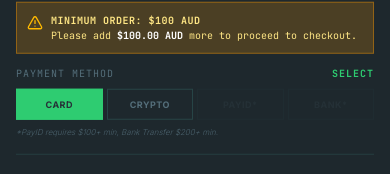
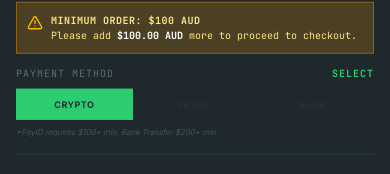
Before and after one commit to fidelcastrano-rgb/reta-australia, a Next.js app: page /checkout in a window 390 px wide. Shown: the part 1167-1341 px from the top of the page. Built offline with nearby package versions, Linux system fonts and the light colour scheme.

Commit message:
feat(checkout): remove credit card payment support
Deprecate credit card payment processing across the checkout flow, success page, and documentation to focus on alternative payment methods.

```diff
--- a/app/api/checkout/route.ts
+++ b/app/api/checkout/route.ts
@@ -1,6 +1,5 @@
 import { NextResponse } from 'next/server';
 import nodemailer from 'nodemailer';
-import { createBachsCheckoutSession } from '@/lib/bachs';
 
 export async function POST(req: Request) {
   try {
@@ -49,9 +48,7 @@ export async function POST(req: Request) {
     const smtpPass = process.env.SMTP_PASS;
 
     let paymentMethodLabel = 'Bank Transfer';
-    if (paymentMethod === 'card') {
-      paymentMethodLabel = 'Credit / Debit Card (Visa, Mastercard, Amex)';
-    } else if (paymentMethod === 'payid') {
+    if (paymentMethod === 'payid') {
       paymentMethodLabel = 'PayID';
     } else if (paymentMethod === 'crypto') {
       paymentMethodLabel = 'Cryptocurrency (USDT/BTC/LTC - Preferred)';
@@ -78,9 +75,7 @@ Payment Method: ${paymentMethodLabel}
     `;
 
     let paymentInstructions = '';
-    if (paymentMethod === 'card') {
-      paymentInstructions = `You have selected Credit / Debit Card payment. A secure card payment session has been generated. Once your card payment is completed, your order will be automatically confirmed and prepared for discrete dispatch.`;
-    } else if (paymentMethod === 'crypto') {
+    if (paymentMethod === 'crypto') {
       paymentInstructions = `You have selected Cryptocurrency. We will contact you manually with the transfer details shortly. (Crypto is our most preferred option with no delay in confirmation and processing).`;
     } else if (paymentMethod === 'payid') {
       paymentInstructions = `You have selected PayID. Our team will contact you shortly with the PayID transfer details to complete your payment.`;
@@ -152,36 +147,9 @@ ${orderDetails}
       console.log(clientEmailText);
     }
 
-    let checkoutUrl: string | undefined;
-    if (paymentMethod === 'card') {
-      try {
-        const origin = req.headers.get('origin') || process.env.APP_URL || 'https://reta-australia.com.au';
-        const session = await createBachsCheckoutSession({
-          orderId,
-          audTotal: calculatedTotal,
-          customer: {
-            email,
-            name: fullCustomerName,
-            phone_number: phone,
-          },
-          shippingMethod,
-          shippingAddress: fullAddress,
-          origin,
-          items,
-        });
-        checkoutUrl = session.checkout_url;
-      } catch (cardErr: any) {
-        console.error('Bachs card checkout session error:', cardErr);
-        return NextResponse.json({
-          error: cardErr.message || 'Failed to initialize secure card payment gateway. Please try again or select another payment option.'
-        }, { status: 500 });
-      }
-    }
-
     return NextResponse.json({
       success: true,
       orderId,
-      checkoutUrl,
       paymentMethod,
       total: calculatedTotal,
     });
--- a/app/checkout/page.tsx
+++ b/app/checkout/page.tsx
@@ -3,21 +3,17 @@
 import { useState, Suspense } from 'react';
 import { useCart } from '@/components/CartContext';
 import Link from 'next/link';
-import { useSearchParams } from 'next/navigation';
 import { motion } from 'motion/react';
-import { Loader2, MessageCircle, CheckCircle2, AlertCircle, CreditCard, ShieldCheck } from 'lucide-react';
+import { Loader2, MessageCircle, CheckCircle2 } from 'lucide-react';
 
 interface OrderResult {
   orderId: string;
   paymentMethod: string;
   total?: number;
-  checkoutUrl?: string;
 }
 
 function CheckoutContent() {
   const { items, clearOrder, removeItem } = useCart();
-  const searchParams = useSearchParams();
-  const isCanceled = searchParams?.get('canceled') === 'true';
 
   const [formData, setFormData] = useState({
     firstName: '',
@@ -31,7 +27,7 @@ function CheckoutContent() {
     country: 'Australia',
   });
   const [shippingMethod, setShippingMethod] = useState<'normal' | 'express'>('normal');
-  const [selectedPaymentMethod, setSelectedPaymentMethod] = useState<'card' | 'crypto' | 'payid' | 'bank_transfer'>('card');
+  const [selectedPaymentMethod, setSelectedPaymentMethod] = useState<'crypto' | 'payid' | 'bank_transfer'>('crypto');
   const [isSubmitting, setIsSubmitting] = useState(false);
   const [isWhatsAppSubmitting, setIsWhatsAppSubmitting] = useState(false);
   const [success, setSuccess] = useState(false);
@@ -54,9 +50,9 @@ function CheckoutContent() {
   // Derive the active payment method during render
   let paymentMethod = selectedPaymentMethod;
   if (paymentMethod === 'bank_transfer' && !isBankTransferAllowed) {
-    paymentMethod = isPayidAllowed ? 'payid' : 'card';
+    paymentMethod = isPayidAllowed ? 'payid' : 'crypto';
   } else if (paymentMethod === 'payid' && !isPayidAllowed) {
-    paymentMethod = 'card';
+    paymentMethod = 'crypto';
   }
 
   const handleSubmit = async (e: React.FormEvent) => {
@@ -88,12 +84,6 @@ function CheckoutContent() {
 
       if (!response.ok) {
         throw new Error(resData.error || 'Failed to process order. Please try again.');
-      }
-
-      // If credit card payment, redirect directly to Bachs hosted checkout session
-      if (paymentMethod === 'card' && resData.checkoutUrl) {
-        window.location.href = resData.checkoutUrl;
-        return;
       }
 
       setOrderResult(resData);
@@ -154,9 +144,7 @@ function CheckoutContent() {
       const whatsappNumber = "61485958620"; // Admin whatsapp number
 
       let paymentMethodLabel = 'Bank Transfer';
-      if (paymentMethod === 'card') {
-        paymentMethodLabel = 'Credit / Debit Card (Instant Gateway)';
-      } else if (paymentMethod === 'payid') {
+      if (paymentMethod === 'payid') {
         paymentMethodLabel = 'PayID';
       } else if (paymentMethod === 'crypto') {
         paymentMethodLabel = 'Cryptocurrency (USDT/BTC/LTC - Preferred)';
@@ -186,10 +174,6 @@ function CheckoutContent() {
       text += `\n*Subtotal:* $${subtotal.toFixed(2)} AUD\n`;
       text += `*Shipping:* $${shippingCost.toFixed(2)} AUD\n`;
       text += `*Total Order Amount:* $${total.toFixed(2)} AUD\n\n`;
-
-      if (paymentMethod === 'card' && resData.checkoutUrl) {
-        text += `*Card Payment Gateway Link:* ${resData.checkoutUrl}\n\n`;
-      }
 
       text += `Please send the payment instructions so I can transfer the funds immediately.`;
 
@@ -267,18 +251,7 @@ function CheckoutContent() {
           </div>
         </div>
       ) : (
-        <div>
-          {isCanceled && (
-            <div className="mb-8 p-4 bg-amber-50 border border-amber-300 text-amber-900 text-xs flex items-center gap-3">
-              <AlertCircle className="w-5 h-5 text-amber-700 shrink-0" />
-              <div>
-                <span className="font-bold block uppercase tracking-wider">Card Payment Cancelled</span>
-                Your card transaction was not completed. Your items are saved in your cart below so you can try again or select another payment method.
-              </div>
-            </div>
-          )}
-
-          <div className="grid grid-cols-1 lg:grid-cols-12 gap-12">
+        <div className="grid grid-cols-1 lg:grid-cols-12 gap-12">
           {/* Form Section */}
           <div className="lg:col-span-7">
             <form id="checkout-form" onSubmit={handleSubmit} className="space-y-10">
@@ -368,7 +341,6 @@ function CheckoutContent() {
                 <div className="bg-brand-secondary p-4 text-xs space-y-2 mb-6 border border-brand-border">
                   <div className="font-bold text-brand-text uppercase tracking-wider">Payment Options &amp; Minimums:</div>
                   <ul className="list-disc list-inside text-brand-muted space-y-1">
-                    <li><strong>Credit / Debit Card</strong>: Visa, Mastercard, American Express (<span className="text-emerald-700 font-bold">Instant Online Gateway</span>)</li>
                     <li><strong>Cryptocurrency</strong>: USDT / BTC / LTC (Fast manual confirmation - <span className="text-brand-text font-bold">Preferred</span>)</li>
                     <li><strong>PayID</strong>: Orders of <strong>$100 AUD</strong> or more</li>
                     <li><strong>Bank Transfer</strong>: Orders of <strong>$200 AUD</strong> or more</li>
@@ -376,44 +348,6 @@ function CheckoutContent() {
                 </div>
 
                 <div className="space-y-3">
-                  {/* Credit / Debit Card (Bachs API) */}
-                  <label className={`block border p-4 cursor-pointer transition ${paymentMethod === 'card' ? 'border-brand-text bg-brand-secondary' : 'border-brand-border hover:border-gray-400'}`}>
-                    <div className="flex items-center justify-between">
-                      <div className="flex items-center gap-3">
-                        <input
-                          type="radio"
-                          name="payment"
-                          value="card"
-                          checked={paymentMethod === 'card'}
-                          onChange={() => setSelectedPaymentMethod('card')}
-                          className="accent-brand-text"
-                        />
-                        <div className="flex items-center gap-2">
-                          <CreditCard className="w-4 h-4 text-brand-text" />
-                          <span className="text-sm font-bold">Credit / Debit Card</span>
-                        </div>
-                      </div>
-                      <span className="text-[10px] text-emerald-800 font-mono font-bold bg-emerald-100/80 px-2 py-0.5 border border-emerald-300 uppercase tracking-wider">
-                        Instant
-                      </span>
-                    </div>
-                    {paymentMethod === 'card' && (
-                      <div className="mt-3 ml-7 space-y-2">
-                        <p className="text-xs text-brand-muted leading-relaxed">
-                          Pay instantly and securely with any Visa, Mastercard, or American Express card via our 256-bit SSL encrypted gateway.
-                        </p>
-                        <div className="flex flex-wrap items-center gap-2 pt-1 text-[10px] text-brand-muted font-mono">
-                          <span className="px-2 py-0.5 bg-white border border-gray-300 font-bold text-gray-800 tracking-wider">VISA</span>
-                          <span className="px-2 py-0.5 bg-white border border-gray-300 font-bold text-gray-800 tracking-wider">Mastercard</span>
-                          <span className="px-2 py-0.5 bg-white border border-gray-300 font-bold text-gray-800 tracking-wider">AMEX</span>
-                          <span className="text-emerald-700 flex items-center gap-1 font-sans font-medium text-[11px] ml-1">
-                            <ShieldCheck className="w-3.5 h-3.5" /> 256-bit SSL Protected
-                          </span>
-                        </div>
-                      </div>
-                    )}
-                  </label>
-
                   {/* Crypto */}
                   <label className={`block border p-4 cursor-pointer transition ${paymentMethod === 'crypto' ? 'border-brand-text bg-brand-secondary' : 'border-brand-border hover:border-gray-400'}`}>
                     <div className="flex items-center justify-between">
@@ -559,11 +493,9 @@ function CheckoutContent() {
                   className="w-full bg-brand-cta text-white font-bold text-xs uppercase tracking-widest py-4 flex justify-center items-center gap-2 hover:bg-opacity-90 transition disabled:opacity-50 disabled:cursor-not-allowed"
                 >
                   {isSubmitting ? (
-                    <><Loader2 className="w-4 h-4 animate-spin" /> {paymentMethod === 'card' ? 'Connecting to Secure Card Gateway...' : 'Submitting Order...'}</>
+                    <><Loader2 className="w-4 h-4 animate-spin" /> Submitting Order...</>
                   ) : !isMinOrderMet ? (
                     'Min Order $100 AUD Required'
-                  ) : paymentMethod === 'card' ? (
-                    'Proceed to Card Payment'
                   ) : (
                     'Place Order on Website'
                   )}
@@ -587,7 +519,6 @@ function CheckoutContent() {
             </div>
           </div>
         </div>
-      </div>
       )}
     </div>
   );
--- a/app/checkout/success/page.tsx
+++ b/app/checkout/success/page.tsx
@@ -12,7 +12,6 @@ function SuccessContent() {
   const { clearOrder } = useCart();
 
   const orderRef = searchParams?.get('order_ref') || searchParams?.get('checkout_id') || 'CONFIRMED';
-  const isCardPayment = searchParams?.get('payment') === 'card';
 
   useEffect(() => {
     // Clear the cart once the success page loads
@@ -34,11 +33,6 @@ function SuccessContent() {
           <span className="text-[10px] uppercase font-mono tracking-widest text-brand-muted bg-brand-secondary px-3 py-1 border border-brand-border inline-block">
             Order Reference: #{orderRef}
           </span>
-          {isCardPayment && (
-            <span className="text-[10px] uppercase font-mono tracking-widest text-emerald-800 bg-emerald-50 px-3 py-1 border border-emerald-300 inline-block font-bold">
-              ✓ Card Payment Approved
-            </span>
-          )}
         </div>
 
         <h1 className="text-3xl sm:text-4xl font-heading font-light tracking-tight mb-4 text-brand-text">
--- a/components/FloatingElements.tsx
+++ b/components/FloatingElements.tsx
@@ -8,7 +8,7 @@ import { usePathname } from 'next/navigation';
 export default function FloatingElements() {
   const { items, removeItem, clearOrder } = useCart();
   const [mounted, setMounted] = useState(false);
-  const [paymentMethod, setPaymentMethod] = useState<'card' | 'crypto' | 'payid' | 'bank_transfer'>('card');
+  const [paymentMethod, setPaymentMethod] = useState<'crypto' | 'payid' | 'bank_transfer'>('crypto');
   const [minimized, setMinimized] = useState(false);
   const pathname = usePathname();
 
@@ -39,8 +39,8 @@ export default function FloatingElements() {
 
   const activePaymentMethod =
     paymentMethod === 'bank_transfer' && !isBankTransferAllowed
-      ? (isPayidAllowed ? 'payid' : 'card')
-      : (paymentMethod === 'payid' && !isPayidAllowed ? 'card' : paymentMethod);
+      ? (isPayidAllowed ? 'payid' : 'crypto')
+      : (paymentMethod === 'payid' && !isPayidAllowed ? 'crypto' : paymentMethod);
 
   const generateOrderText = () => {
     let text = "Hi, I would like to order:\n\n";
@@ -49,14 +49,13 @@ export default function FloatingElements() {
     });
 
     const paymentLabels: Record<string, string> = {
-      card: "Credit / Debit Card (Instant Gateway)",
       crypto: "Cryptocurrency (USDT/BTC/LTC - Preferred)",
       payid: "PayID",
       bank_transfer: "Bank Transfer"
     };
 
     text += `\nTotal: $${total} AUD\n`;
-    text += `Payment Method: ${paymentLabels[activePaymentMethod] || 'Credit / Debit Card'}\n\n`;
+    text += `Payment Method: ${paymentLabels[activePaymentMethod] || 'Cryptocurrency'}\n\n`;
     text += `Please confirm availability and send payment instructions.`;
     return encodeURIComponent(text);
   };
@@ -166,19 +165,7 @@ export default function FloatingElements() {
               <span>Payment Method</span>
               <span className="text-brand-success font-bold">Select</span>
             </div>
-            <div className="grid grid-cols-4 gap-1">
-              <button
-                type="button"
-                onClick={() => setPaymentMethod('card')}
-                className={`py-2 px-1 text-[9px] uppercase tracking-wider font-bold border transition-all truncate ${
-                  activePaymentMethod === 'card'
-                    ? 'bg-brand-success text-brand-text border-brand-success'
-                    : 'bg-transparent border-brand-secondary/20 text-brand-muted hover:text-brand-bg hover:border-brand-bg'
-                }`}
-                title="Credit / Debit Card (Instant Gateway)"
-              >
-                Card
-              </button>
+            <div className="grid grid-cols-3 gap-1">
               <button
                 type="button"
                 onClick={() => setPaymentMethod('crypto')}
--- a/lib/data.ts
+++ b/lib/data.ts
@@ -3710,7 +3710,7 @@ export const faqs = [
   },
   {
     "q": "What payment methods do you accept?",
-    "a": "We accept major Credit & Debit Cards (Visa, Mastercard, American Express via instant 256-bit SSL encrypted gateway), Cryptocurrency (USDT, BTC, LTC), PayID ($100+), and Direct Bank Transfer ($200+)."
+    "a": "We accept Cryptocurrency (USDT, BTC, LTC - fast manual confirmation), PayID (orders of $100+), and Direct Bank Transfer (orders of $200+)."
   },
   {
     "q": "What is the minimum order requirement?",
```
